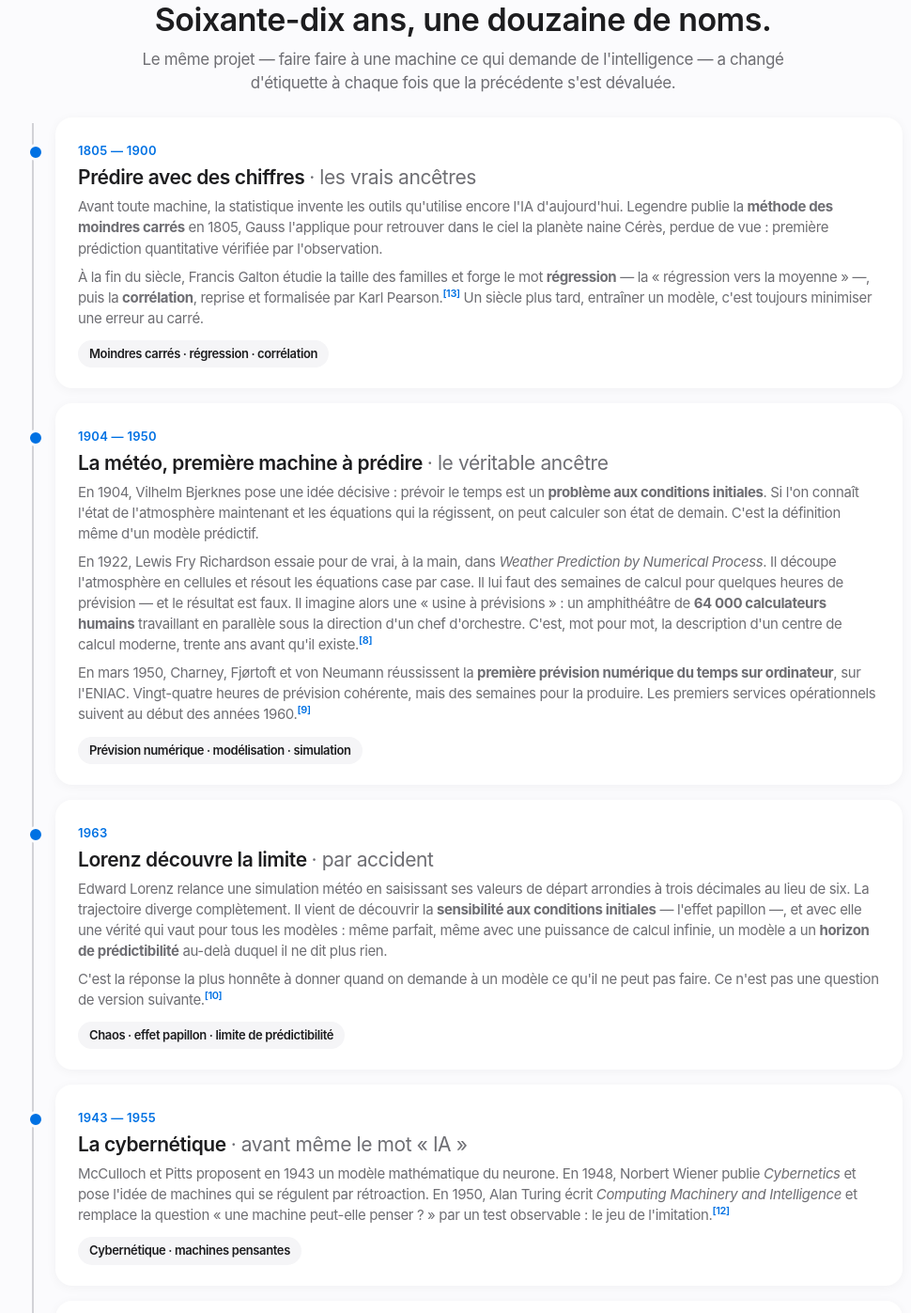
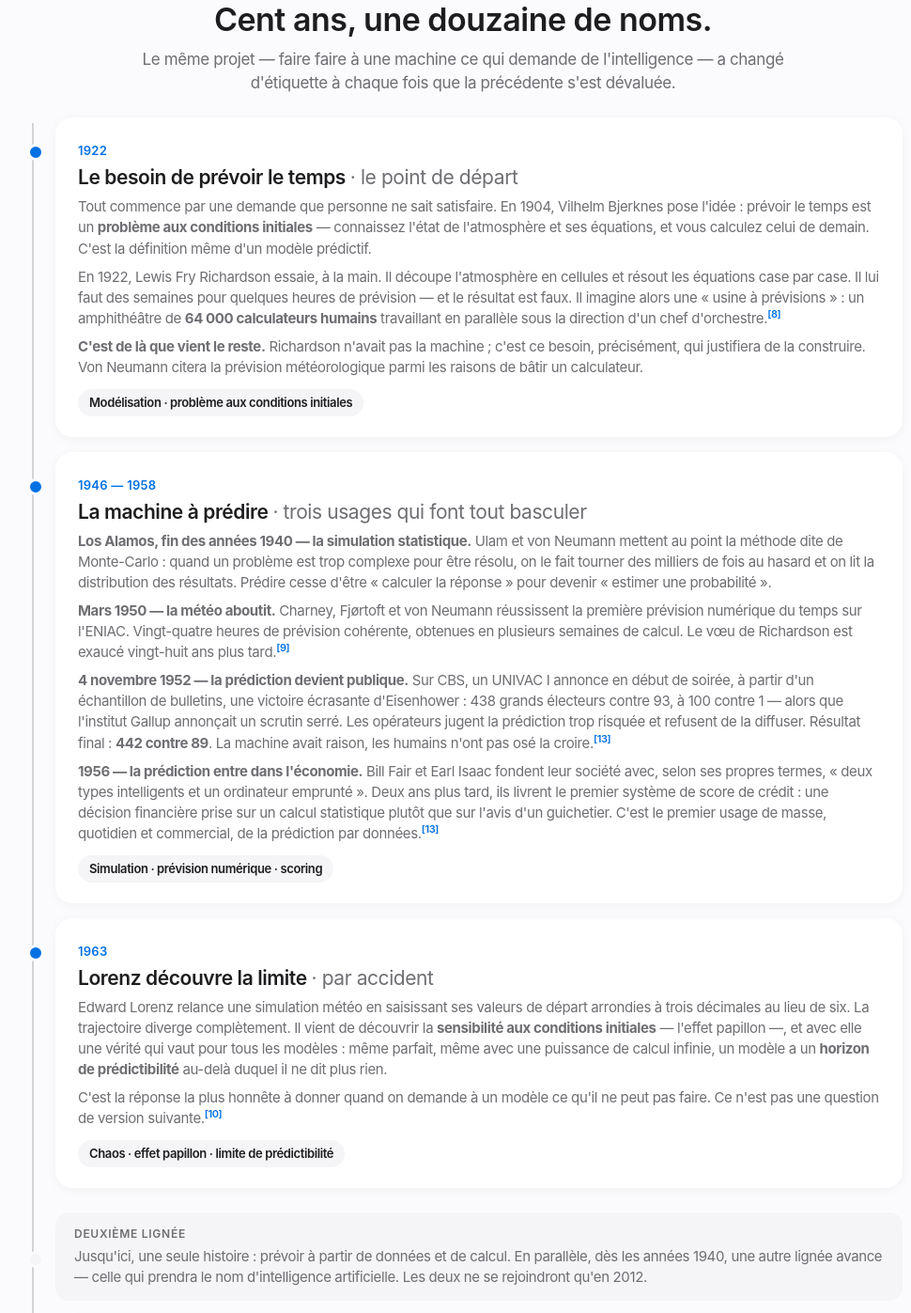
Before and after one commit to benoit-sigwald/arxWeb, a plain HTML site: page AITraining/index.html in a window 1280 px wide. Shown: the part 1563-2960 px from the top of the page at 94% size, without its empty margins (147-1117 px from the left). Drawn offline with Linux system fonts and the light colour scheme.

Commit message:
AITraining: mise a jour du programme de formation

```diff
--- a/AITraining/index.html
+++ b/AITraining/index.html
@@ -197,6 +197,19 @@
   .era.cold{background:var(--bg-alt);box-shadow:none;border:1px dashed var(--hair)}
   @media(max-width:560px){.tl{padding-left:26px}.tl::before{left:5px}.era::before{left:-27px}}
 
+  .tl-sep{
+    position:relative;margin:26px 0 18px;padding:14px 20px;
+    background:var(--bg-alt);border-radius:14px;
+  }
+  .tl-sep::before{
+    content:"";position:absolute;left:-30px;top:50%;width:12px;height:12px;margin-top:-6px;
+    border-radius:50%;background:var(--bg-alt);border:3px solid var(--bg);
+  }
+  .tl-sep b{display:block;font-size:12px;font-weight:600;color:var(--text-2);
+    text-transform:uppercase;letter-spacing:.06em;margin-bottom:4px}
+  .tl-sep p{margin:0;font-size:15px;color:var(--text-2)}
+  @media(max-width:560px){.tl-sep::before{left:-27px}}
+
   /* ---------- genèse : barres ---------- */
   .chart{background:var(--white);border-radius:var(--radius);padding:26px 26px 22px;
     box-shadow:0 2px 12px rgba(0,0,0,.045);margin-top:18px}
@@ -547,28 +560,32 @@
       </div>
 
       <div class="sec-head" style="max-width:700px;margin:0 auto 24px">
-        <h2 style="font-size:clamp(24px,3.2vw,34px)">Soixante-dix ans, une douzaine de noms.</h2>
+        <h2 style="font-size:clamp(24px,3.2vw,34px)">Cent ans, une douzaine de noms.</h2>
         <p style="font-size:17px">Le même projet — faire faire à une machine ce qui demande de l'intelligence — a changé d'étiquette à chaque fois que la précédente s'est dévaluée.</p>
       </div>
 
       <div class="tl">
 
+
         <div class="era reveal">
-          <span class="yr">1805 — 1900</span>
-          <h3>Prédire avec des chiffres <em>· les vrais ancêtres</em></h3>
-          <p>Avant toute machine, la statistique invente les outils qu'utilise encore l'IA d'aujourd'hui. Legendre publie la <b>méthode des moindres carrés</b> en 1805, Gauss l'applique pour retrouver dans le ciel la planète naine Cérès, perdue de vue : première prédiction quantitative vérifiée par l'observation.</p>
-          <p>À la fin du siècle, Francis Galton étudie la taille des familles et forge le mot <b>régression</b> — la « régression vers la moyenne » —, puis la <b>corrélation</b>, reprise et formalisée par Karl Pearson.<sup class="ref"><a href="#r13">[13]</a></sup> Un siècle plus tard, entraîner un modèle, c'est toujours minimiser une erreur au carré.</p>
-          <span class="nom">Moindres carrés · régression · corrélation</span>
+          <span class="yr">1922</span>
+          <h3>Le besoin de prévoir le temps <em>· le point de départ</em></h3>
+          <p>Tout commence par une demande que personne ne sait satisfaire. En 1904, Vilhelm Bjerknes pose l'idée : prévoir le temps est un <b>problème aux conditions initiales</b> — connaissez l'état de l'atmosphère et ses équations, et vous calculez celui de demain. C'est la définition même d'un modèle prédictif.</p>
+          <p>En 1922, Lewis Fry Richardson essaie, à la main. Il découpe l'atmosphère en cellules et résout les équations case par case. Il lui faut des semaines pour quelques heures de prévision — et le résultat est faux. Il imagine alors une « usine à prévisions » : un amphithéâtre de <b>64 000 calculateurs humains</b> travaillant en parallèle sous la direction d'un chef d'orchestre.<sup class="ref"><a href="#r8">[8]</a></sup></p>
+          <p><b>C'est de là que vient le reste.</b> Richardson n'avait pas la machine ; c'est ce besoin, précisément, qui justifiera de la construire. Von Neumann citera la prévision météorologique parmi les raisons de bâtir un calculateur.</p>
+          <span class="nom">Modélisation · problème aux conditions initiales</span>
         </div>
 
         <div class="era reveal">
-          <span class="yr">1904 — 1950</span>
-          <h3>La météo, première machine à prédire <em>· le véritable ancêtre</em></h3>
-          <p>En 1904, Vilhelm Bjerknes pose une idée décisive : prévoir le temps est un <b>problème aux conditions initiales</b>. Si l'on connaît l'état de l'atmosphère maintenant et les équations qui la régissent, on peut calculer son état de demain. C'est la définition même d'un modèle prédictif.</p>
-          <p>En 1922, Lewis Fry Richardson essaie pour de vrai, à la main, dans <i>Weather Prediction by Numerical Process</i>. Il découpe l'atmosphère en cellules et résout les équations case par case. Il lui faut des semaines de calcul pour quelques heures de prévision — et le résultat est faux. Il imagine alors une « usine à prévisions » : un amphithéâtre de <b>64 000 calculateurs humains</b> travaillant en parallèle sous la direction d'un chef d'orchestre. C'est, mot pour mot, la description d'un centre de calcul moderne, trente ans avant qu'il existe.<sup class="ref"><a href="#r8">[8]</a></sup></p>
-          <p>En mars 1950, Charney, Fjørtoft et von Neumann réussissent la <b>première prévision numérique du temps sur ordinateur</b>, sur l'ENIAC. Vingt-quatre heures de prévision cohérente, mais des semaines pour la produire. Les premiers services opérationnels suivent au début des années 1960.<sup class="ref"><a href="#r9">[9]</a></sup></p>
-          <span class="nom">Prévision numérique · modélisation · simulation</span>
-        </div>
+          <span class="yr">1946 — 1958</span>
+          <h3>La machine à prédire <em>· trois usages qui font tout basculer</em></h3>
+          <p><b>Los Alamos, fin des années 1940 — la simulation statistique.</b> Ulam et von Neumann mettent au point la méthode dite de Monte-Carlo : quand un problème est trop complexe pour être résolu, on le fait tourner des milliers de fois au hasard et on lit la distribution des résultats. Prédire cesse d'être « calculer la réponse » pour devenir « estimer une probabilité ».</p>
+          <p><b>Mars 1950 — la météo aboutit.</b> Charney, Fjørtoft et von Neumann réussissent la première prévision numérique du temps sur l'ENIAC. Vingt-quatre heures de prévision cohérente, obtenues en plusieurs semaines de calcul. Le vœu de Richardson est exaucé vingt-huit ans plus tard.<sup class="ref"><a href="#r9">[9]</a></sup></p>
+          <p><b>4 novembre 1952 — la prédiction devient publique.</b> Sur CBS, un UNIVAC I annonce en début de soirée, à partir d'un échantillon de bulletins, une victoire écrasante d'Eisenhower : 438 grands électeurs contre 93, à 100 contre 1 — alors que l'institut Gallup annonçait un scrutin serré. Les opérateurs jugent la prédiction trop risquée et refusent de la diffuser. Résultat final : <b>442 contre 89</b>. La machine avait raison, les humains n'ont pas osé la croire.<sup class="ref"><a href="#r13">[13]</a></sup></p>
+          <p><b>1956 — la prédiction entre dans l'économie.</b> Bill Fair et Earl Isaac fondent leur société avec, selon ses propres termes, « deux types intelligents et un ordinateur emprunté ». Deux ans plus tard, ils livrent le premier système de score de crédit : une décision financière prise sur un calcul statistique plutôt que sur l'avis d'un guichetier. C'est le premier usage de masse, quotidien et commercial, de la prédiction par données.<sup class="ref"><a href="#r13">[13]</a></sup></p>
+          <span class="nom">Simulation · prévision numérique · scoring</span>
+        </div>
+
 
         <div class="era reveal">
           <span class="yr">1963</span>
@@ -576,6 +593,11 @@
           <p>Edward Lorenz relance une simulation météo en saisissant ses valeurs de départ arrondies à trois décimales au lieu de six. La trajectoire diverge complètement. Il vient de découvrir la <b>sensibilité aux conditions initiales</b> — l'effet papillon —, et avec elle une vérité qui vaut pour tous les modèles : même parfait, même avec une puissance de calcul infinie, un modèle a un <b>horizon de prédictibilité</b> au-delà duquel il ne dit plus rien.</p>
           <p>C'est la réponse la plus honnête à donner quand on demande à un modèle ce qu'il ne peut pas faire. Ce n'est pas une question de version suivante.<sup class="ref"><a href="#r10">[10]</a></sup></p>
           <span class="nom">Chaos · effet papillon · limite de prédictibilité</span>
+        </div>
+
+        <div class="tl-sep">
+          <b>Deuxième lignée</b>
+          <p>Jusqu'ici, une seule histoire : prévoir à partir de données et de calcul. En parallèle, dès les années 1940, une autre lignée avance — celle qui prendra le nom d'intelligence artificielle. Les deux ne se rejoindront qu'en 2012.</p>
         </div>
 
         <div class="era reveal">
@@ -1327,8 +1349,13 @@
         <li id="r12"><b>Jalons fondateurs de l'IA</b> : Warren McCulloch et Walter Pitts, neurone formel, 1943 · Norbert Wiener, <i>Cybernetics</i>, 1948 · Alan Turing, <i>Computing Machinery and Intelligence</i>, <i>Mind</i>, 1950 · conférence de Dartmouth et forge du terme <i>artificial intelligence</i> par John McCarthy, 1956 · Frank Rosenblatt, perceptron, 1957 · Joseph Weizenbaum, ELIZA, 1966 · Marvin Minsky et Seymour Papert, <i>Perceptrons</i>, 1969 · rapport Lighthill, 1973 · Ashish Vaswani <i>et al.</i>, <i>Attention Is All You Need</i>, 2017 · ouverture de ChatGPT au public, 30 novembre 2022.<br>
           <span class="use">Trame chronologique de la frise.</span></li>
 
-        <li id="r13"><b>Origines statistiques</b> : Adrien-Marie Legendre, méthode des moindres carrés, 1805 ; Carl Friedrich Gauss, application au calcul de l'orbite de Cérès, 1809 ; Francis Galton, régression et corrélation, années 1880 ; Karl Pearson, formalisation du coefficient de corrélation.<br>
-          <span class="use">Généalogie des outils mathématiques encore utilisés pour entraîner un modèle.</span></li>
+        <li id="r13"><b>Trois usages fondateurs de la prédiction par ordinateur.</b><br>
+          <b>UNIVAC I et l'élection présidentielle américaine du 4 novembre 1952</b> : prévision de 438 grands électeurs contre 93 pour Eisenhower à partir d'un échantillon de bulletins, à 100 contre 1, contre un sondage Gallup annonçant un scrutin serré ; résultat final 442 contre 89 ; diffusion retenue le soir même par les opérateurs.<br>
+          <a href="https://ethw.org/UNIVAC_and_the_1952_Presidential_Election" target="_blank" rel="noopener">Engineering and Technology History Wiki</a> · <a href="https://computerhistory.org/blog/election-night-1952/" target="_blank" rel="noopener">Computer History Museum</a><br>
+          <b>Fair, Isaac and Company</b>, fondée en 1956 par Bill Fair et Earl Isaac ; premier système de score de crédit développé en 1958.<br>
+          <a href="https://www.fico.com/en/history" target="_blank" rel="noopener">Historique publié par FICO</a><br>
+          <b>Méthode de Monte-Carlo</b>, mise au point à Los Alamos à la fin des années 1940 par Stanislaw Ulam et John von Neumann.
+          <span class="use">Époque « 1946 — 1958 » de la frise : simulation statistique, aboutissement de la prévision météorologique, première prédiction publique par ordinateur, et premier usage commercial de masse.</span></li>
 
         <li id="r14"><b>Google — rapport technique sur l'empreinte d'une requête Gemini</b>, publié le 21 août 2025 : 0,24 Wh d'électricité, 0,03 g de CO₂e et 0,26 mL d'eau pour une requête texte médiane, et une division par 33 de l'énergie par requête entre mai 2024 et mai 2025.<br>
           <a href="https://blog.google/intl/fr-fr/nouveautes-produits/dans-le-cloud/quelle-consommation-energetique-pour-lia-de-google-nous-avons-fait-le-calcul/" target="_blank" rel="noopener">Billet Google — méthodologie de mesure</a><br>
```
Also changed, not shown: AITraining/index-en.html (+42 -15 lines).
